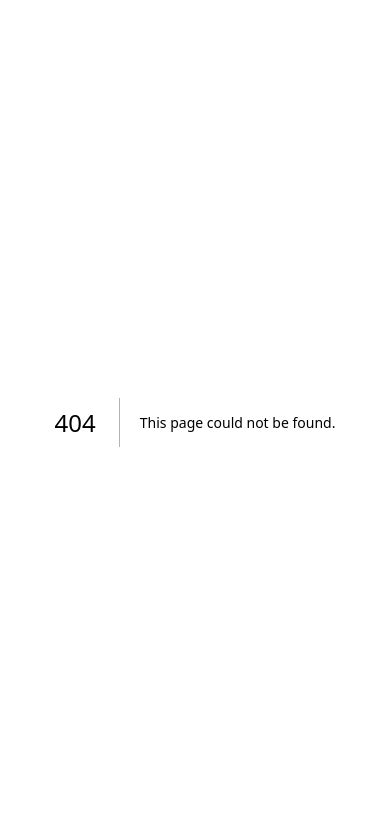
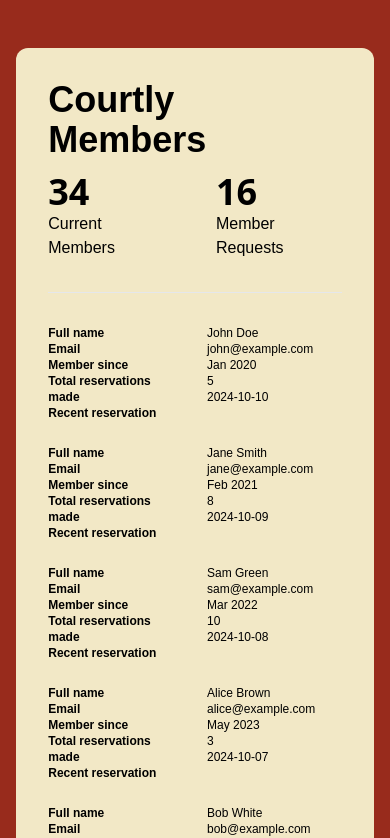
Before and after one commit to MrRyushi/MOBDEV-Courtly-Web-Admin, a Next.js app in the folder courtly/: page /dashboard in a window 390 px wide. Before the commit this address had no page. Shown: the top 838 px of the page. Built offline with nearby package versions, Linux system fonts and the light colour scheme.

Commit message:
made draft of admin dashboard and also made it responsive

```diff
--- /dev/null
+++ b/courtly/src/app/dashboard/page.tsx
@@ -0,0 +1,119 @@
+import React from 'react'
+
+const Dashboard = () => {
+    // dummy data for members for now
+    const members = [
+        {
+          fullName: "John Doe",
+          email: "john@example.com",
+          memberSince: "Jan 2020",
+          totalReservations: 5,
+          recentReservation: "2024-10-10",
+        },
+        {
+          fullName: "Jane Smith",
+          email: "jane@example.com",
+          memberSince: "Feb 2021",
+          totalReservations: 8,
+          recentReservation: "2024-10-09",
+        },
+        {
+          fullName: "Sam Green",
+          email: "sam@example.com",
+          memberSince: "Mar 2022",
+          totalReservations: 10,
+          recentReservation: "2024-10-08",
+        },
+        {
+          fullName: "Alice Brown",
+          email: "alice@example.com",
+          memberSince: "May 2023",
+          totalReservations: 3,
+          recentReservation: "2024-10-07",
+        },
+        {
+          fullName: "Bob White",
+          email: "bob@example.com",
+          memberSince: "Jul 2023",
+          totalReservations: 4,
+          recentReservation: "2024-10-06",
+        },
+      ];
+
+  return (
+    <div className='flex justify-center items-center bg-second h-auto 2xl:h-screen py-12 md:py-24 2xl:py-0'>
+        <div className='h-4/5 space-y-3 w-11/12'>
+            <div className='bg-fourth rounded-xl p-8 md:p-8 xl:p-16 font-bold'>
+                <div className='md:flex justify-between items-center space-y-3 md:space-y-0'>
+                    <h1 className='text-4xl font-poppins'>Courtly Members</h1>
+
+                    <div className='flex justify-between gap-x-12'>
+                        <div>
+                            <h2 className='font-bold text-4xl md:text-center' id='currentMembers'>34</h2>
+                            <p className='md:text-center font-poppins font-light'>Current Members</p>
+                        </div>
+
+                        <div>
+                            <h2 className='font-bold text-4xl md:text-center' id='currentMembers'>16</h2>
+                            <p className='md:text-center font-poppins font-light'>Member Requests</p>
+                        </div>
+                    </div>
+                </div>
+
+                <hr className="hidden md:block h-px my-8 bg-gray-200 border-0 dark:bg-gray-400"/>
+                <div className='hidden md:grid grid-cols-6 gap-x-3'>
+                    <h3>Full name</h3>
+                    <h3 className='col-span-2'>Email</h3>
+                    <h3>Member since</h3>
+                    <h3>Total reservations made</h3>
+                    <h3>Recent reservation</h3>
+                </div>
+                <hr className="h-px my-8 bg-gray-200 border-0 dark:bg-gray-400"/>
+
+                {/* This is where the data goes of Member List | We can use an array then just map it*/}
+                {/* Mapping through the members array */}
+                <div className='space-y-6 md:space-y-3'>
+                    {members.map((member, index) => (
+                        <div key={index} className='hidden md:grid grid-cols-6 font-poppins font-extralight gap-x-3'>
+                            <p>{member.fullName}</p>
+                            <p className='col-span-2'>{member.email}</p>
+                            <p>{member.memberSince}</p>
+                            <p>{member.totalReservations}</p>
+                            <p>{member.recentReservation}</p>
+                        </div>
+                    ))}
+
+                    {members.map((member, index) => (
+                        <div key={index} className='md:hidden grid grid-cols-2 font-poppins font-extralight text-xs gap-x-6'>
+                            <div>
+                                <h3 className='font-bold'>Full name</h3>
+                                <h3 className='font-bold'>Email</h3>
+                                <h3 className='font-bold'>Member since</h3>
+                                <h3 className='font-bold'>Total reservations made</h3>
+                                <h3 className='font-bold'>Recent reservation</h3>
+                            </div>
+                            <div>
+                                <p>{member.fullName}</p>
+                                <p>{member.email}</p>
+                                <p>{member.memberSince}</p>
+                                <p>{member.totalReservations}</p>
+                                <p>{member.recentReservation}</p>
+                            </div>
+                        </div>
+                    ))}
+                </div>
+
+            </div>
+
+            <div className='bg-fourth h-1/3 p-8 rounded-2xl'>
+                <div>
+                    <h1 className='text-4xl font-poppins font-bold'>Court Reservations</h1>
+                </div>
+            </div>
+
+        </div>
+    </div>
+  )
+}
+
+export default Dashboard
--- a/courtly/src/app/login/page.tsx
+++ b/courtly/src/app/login/page.tsx
@@ -1,7 +1,9 @@
 import React from 'react'
 import Image from 'next/image'
+import Link from 'next/link'
 
 const Login = () => {
+
   return (
     <div className="flex justify-center items-center h-screen bg-third px-4">
       <div>
@@ -35,7 +37,7 @@ const Login = () => {
             </div>
 
             <div className="flex justify-center px-12">
-              <button className="bg-semiBlack text-white w-full px-10 py-2 rounded-3xl mt-4">Login</button>
+              <Link className="bg-semiBlack text-white w-full px-10 py-2 rounded-3xl mt-4 text-center" href={'/dashboard'}>Login</Link>
             </div>
           </div>
         </div>
```
